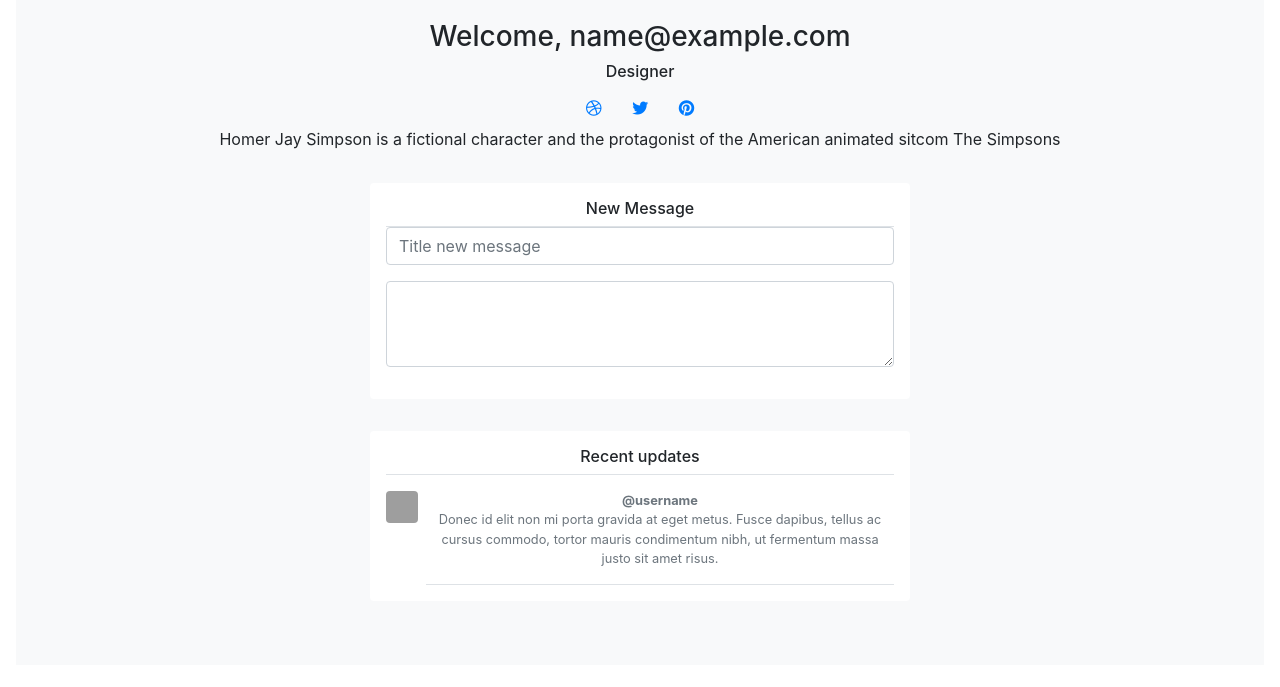
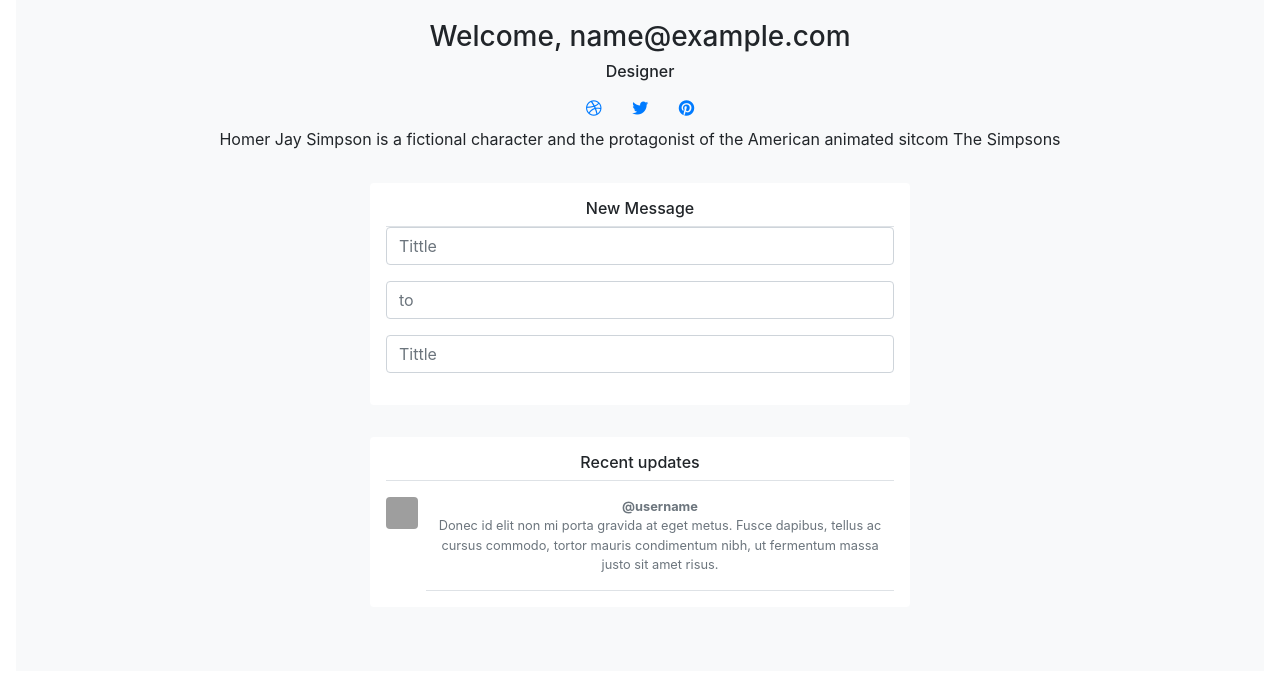
Before and after one commit to Pentrax/AOOPMessage, a Flask app: template AOOPMessages/templates/profile.html in a window 1280 px wide. Shown: the part 424-1111 px from the top of the page. Before the commit the page ends 1009 px from the top, so only its background shows below. Run offline with Flask 2, Linux system fonts and the light colour scheme; the template is opened without the code that fills it: values that come from a table or form of the project are taken from there, others are empty; tables that the repository leaves empty hold one stand-in row (values such as "Sample post"); some libraries are stand-ins or nearby versions; grey boxes are pictures that could not be loaded.

Commit message:
Changes message form

```diff
--- a/AOOPMessages/auth/auth.py
+++ b/AOOPMessages/auth/auth.py
@@ -10,7 +10,7 @@ from flask_login import logout_user
 from AOOPMessages import db
 from AOOPMessages.models import User
 from werkzeug.security import check_password_hash, generate_password_hash
-from AOOPMessages.forms import LoginForm , SignupForm
+from AOOPMessages.forms import LoginForm , SignupForm , MessageForm
 
 
 
@@ -29,6 +29,7 @@ def login():
 def login_post():
 
     form = LoginForm(request.form)
+    messageForm = MessageForm()
 
     if not form.validate_on_submit():
         return render_template('login.html', form=form)
@@ -40,7 +41,7 @@ def login_post():
 
     if user is not None and check_password_hash(user.password, password):
         login_user(user)
-        return render_template('profile.html', user=user)
+        return render_template('profile.html', user=user,formMesaage = messageForm)
     else:
         flash('Please check your login details and try again...')
         return redirect(url_for('auth.login'))
--- a/AOOPMessages/forms.py
+++ b/AOOPMessages/forms.py
@@ -20,3 +20,4 @@ class MessageForm(FlaskForm):
     title = StringField('title', validators=[validators.required()])
     body = StringField('body', validators=[validators.required()])
     author_id = HiddenField('author_id')
+    to =  StringField('to_id', validators=[validators.required()])
--- a/AOOPMessages/models.py
+++ b/AOOPMessages/models.py
@@ -30,3 +30,4 @@ class Message(db.Model):
     body = db.Column(db.Text)
     timestamp = db.Column(db.DateTime, index=True, default=datetime.utcnow)
     author_id = db.Column(db.Integer, db.ForeignKey('users.id'))
+    to_id = db.Column(db.Integer, db.ForeignKey('users.id'))
--- a/AOOPMessages/templates/profile.html
+++ b/AOOPMessages/templates/profile.html
@@ -34,13 +34,22 @@
                             <h6 class="border-bottom border-gray pb-2 mb-0">New Message</h6>
 
                                     <form action="#" method="POST" >
+
+                                        {% for field, errors in formMesaage.errors.items() %}
+                                            <div class="alert alert-danger">
+                                                {{ formMesaage[field].label }}: {{ ', '.join(errors) }}
+                                            </div>
+                                        {% endfor %}
                                           <div class="form-group">
-                                                <input type="text" class="form-control" id="title" placeholder="Title new message" name="title">
+                                                {{ formMesaage.title(class="form-control",placeholder="Tittle" ,type="text") }}
                                           </div>
+                                            <div class="form-group">
 
+                                               {{ formMesaage.to(class="form-control",placeholder="to" ,type="text") }}
+                                          </div>
                                           <div class="form-group">
 
-                                                <textarea class="form-control" id="body" name="body" rows="3"></textarea>
+                                               {{ formMesaage.body(class="form-control",placeholder="Tittle" ,type="text") }}
                                           </div>
                                             <input type="hidden" value=""   name="user_id">
                                     </form>
```
